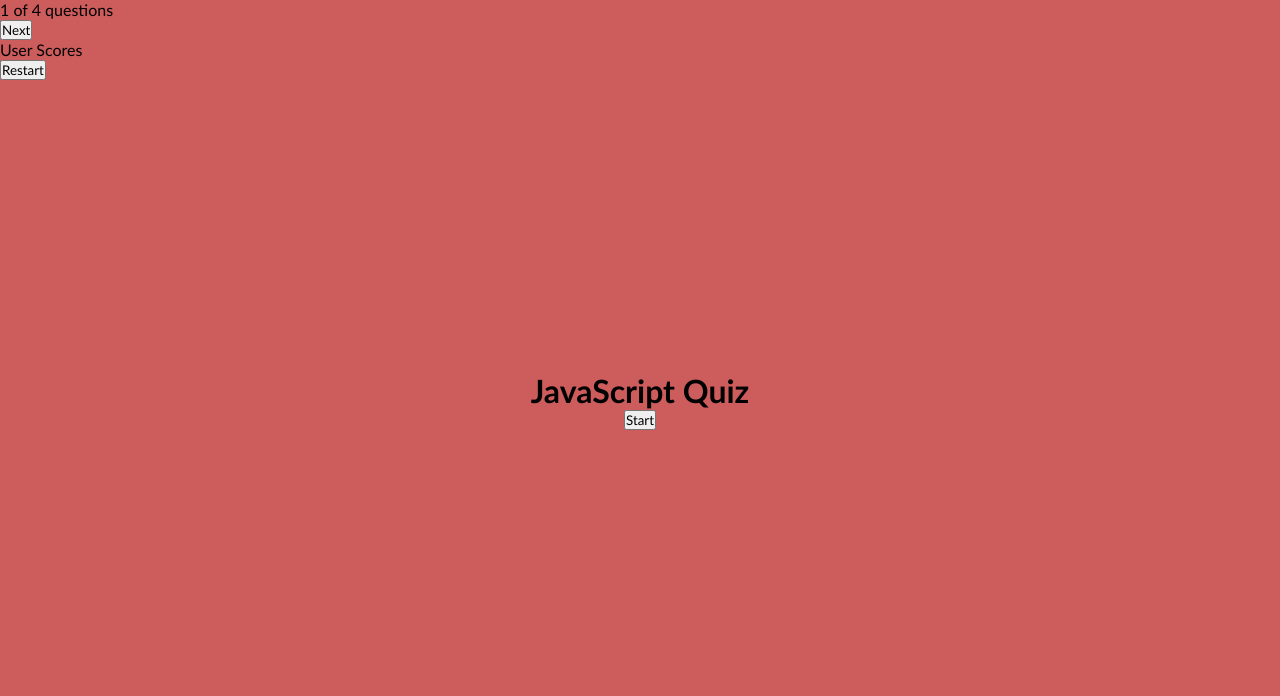
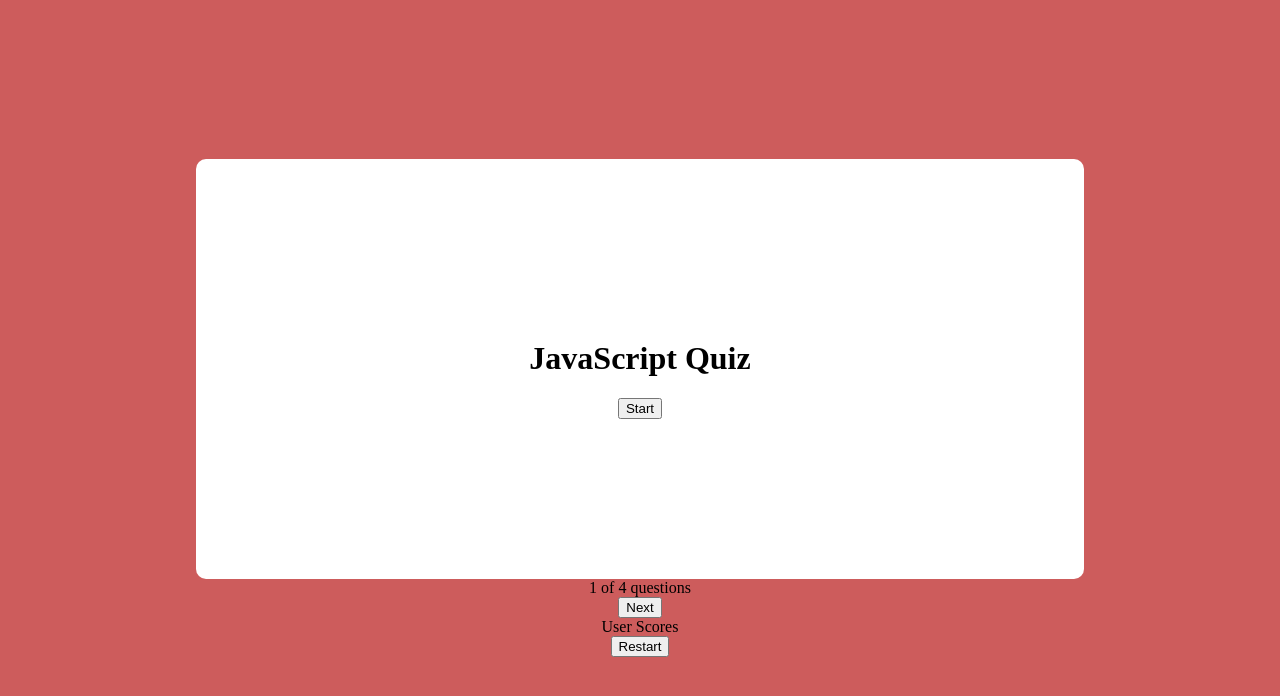
Before and after one commit to ChrisTR1021/Personal-Quiz-, a plain HTML site: page index.html in a window 1280 px wide. Drawn offline with Linux system fonts and the light colour scheme.

Commit message:
added containter and other items are sitting under container

```diff
--- a/style.css
+++ b/style.css
@@ -1,27 +1,26 @@
-* {
-    padding: 0;
-    margin: 0;
-    font-family: 'Trebuchet MS', 'Lucida Sans Unicode', 'Lucida Grande', 'Lucida Sans', Arial, sans-serif;
-}
-
-
 body {
     background-color: indianred;
     min-height: 100vh;
+    display: flex;
+    flex-direction: column;
+    justify-content: center;
+    align-items: center;
 }
 
-button {
-    cursor: pointer;
+.start {
+    position: relative;
+    background-color: #fff;
+    padding: 160px;
+    width: 45%;
+    border-radius: 10px;
+    text-align: center;
+    z-index: 1;
 }
 
-
-.start {
-    position: absolute;
-    top: 0;
-    align-items: center;
-    justify-content: center;
-    width: 100%;
-    height: 100%;
+#container {
     display: flex;
     flex-direction: column;
+    align-items: center;
+    text-align: center;
+    z-index: 0; /* Lower z-index for the main content container */
 }
```
